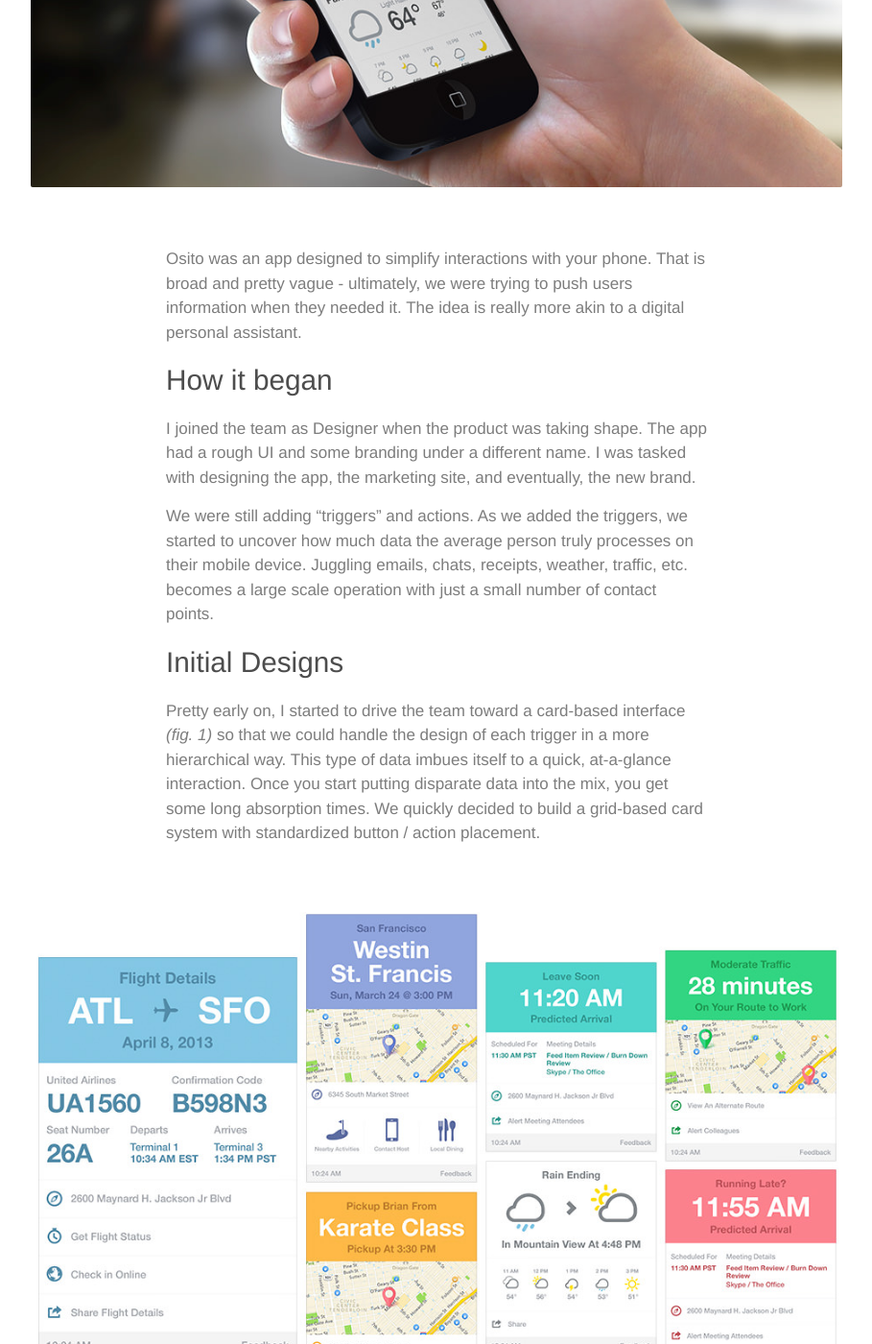
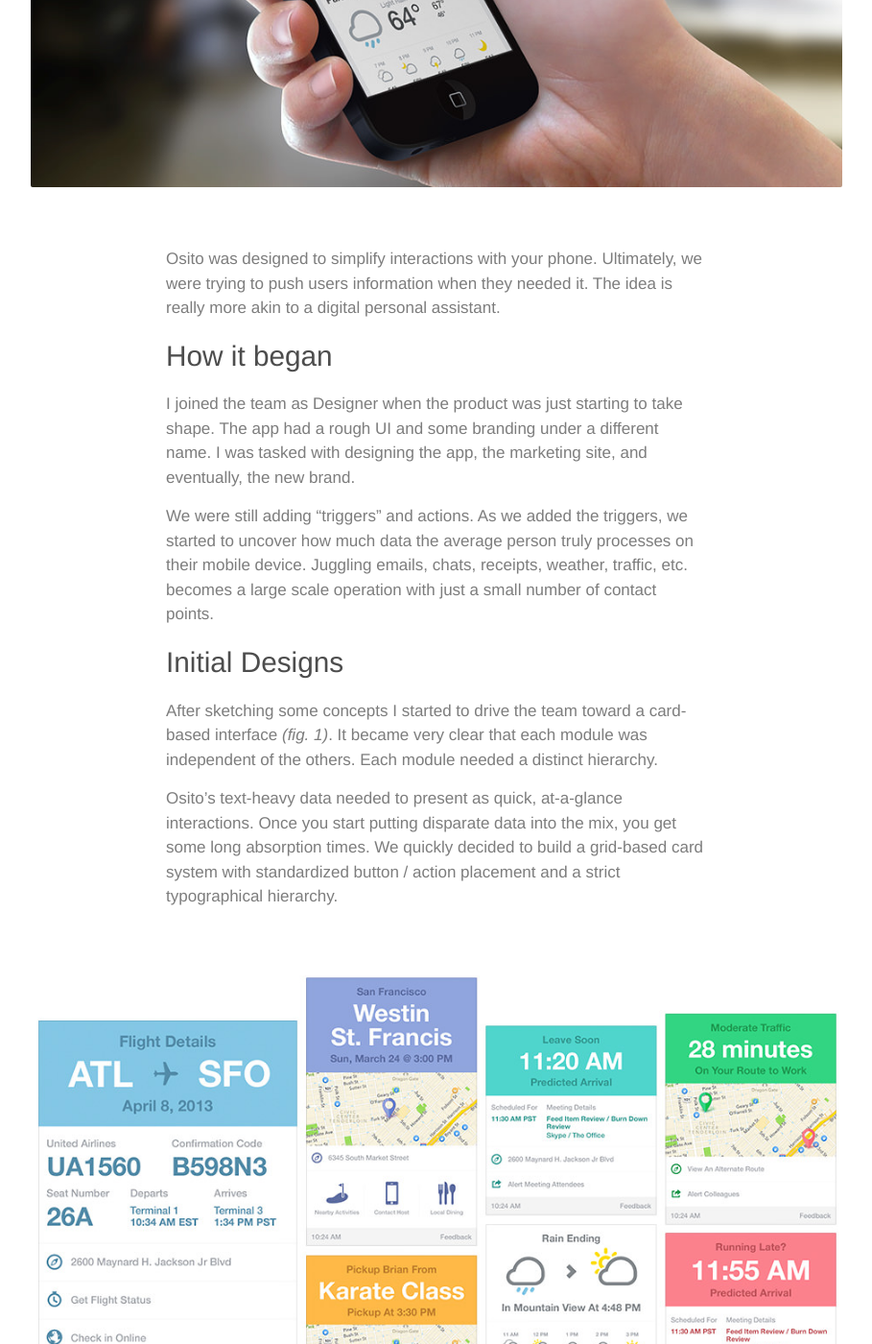
Before and after one commit to volanStudio/lucassmith.me, a Jekyll site: the page built from _posts/projects/2014-10-30-osito.markdown, in a window 1280 px wide and 1400 px high, scrolled down 603 px. Shown: the whole window at 96% size, without its empty margins (185-1094 px from the left). Built offline with Jekyll 4.4.1, drawn with Linux system fonts in a browser that asks for light colours; some web fonts are replaced; some of the changed text lies outside the part shown.

Commit message:
refined osito case study text

```diff
--- a/_posts/projects/2014-10-30-osito.markdown
+++ b/_posts/projects/2014-10-30-osito.markdown
@@ -7,17 +7,19 @@ img:        Osito-1-action.jpg
 thumb:      thumb-Osito.jpg
 short:      Osito was an app designed to simplify interactions with your phone. That is broad and pretty vague - ultimately, we were trying to push users information when they needed it. The idea is really more akin to a digital personal assistant.
 ---
-Osito was an app designed to simplify interactions with your phone. That is broad and pretty vague - ultimately, we were trying to push users information when they needed it. The idea is really more akin to a digital personal assistant.
+Osito was designed to simplify interactions with your phone. Ultimately, we were trying to push users information when they needed it. The idea is really more akin to a digital personal assistant.
 
 ##How it began
 
-I joined the team as Designer when the product was taking shape. The app had a rough UI and some branding under a different name. I was tasked with designing the app, the marketing site, and eventually, the new brand.
+I joined the team as Designer when the product was just starting to take shape. The app had a rough UI and some branding under a different name. I was tasked with designing the app, the marketing site, and eventually, the new brand.
 
 We were still adding “triggers” and actions. As we added the triggers, we started to uncover how much data the average person truly processes on their mobile device. Juggling emails, chats, receipts, weather, traffic, etc. becomes a large scale operation with just a small number of contact points.
 
 ##Initial Designs
 
-Pretty early on, I started to drive the team toward a card-based interface *(fig. 1)* so that we could handle the design of each trigger in a more hierarchical way. This type of data imbues itself to a quick, at-a-glance interaction. Once you start putting disparate data into the mix, you get some long absorption times. We quickly decided to build a grid-based card system with standardized button / action placement.
+After sketching some concepts I started to drive the team toward a card-based interface *(fig. 1)*. It became very clear that each module was independent of the others. Each module needed a distinct hierarchy.
+
+Osito's text-heavy data needed to present as quick, at-a-glance interactions. Once you start putting disparate data into the mix, you get some long absorption times. We quickly decided to build a grid-based card system with standardized button / action placement and a strict typographical hierarchy.
 
 <figure>
   <img src="{{ site.url }}/img/Osito-2-cards.jpg">
@@ -53,9 +55,7 @@ This really started to come together over a few weeks in January/February of 201
 
 ##Conclusion
 
-Osito was an attempt to simplify interacting with your phone and became an act of reassuring the user that we were paying attention. Osito lacked the feedback loop that users crave. Bolting on a feedback loop ultimately didn’t work.
-
-Eventually we did pivot toward our strongest trigger - email. That is a story for a different case study…
+Osito was an attempt to simplify interacting with your phone and became an act of reassuring the user that we were paying attention. Osito lacked the feedback loop that users crave. Bolting on a feedback loop ultimately didn’t work. Eventually we did pivot toward our strongest trigger - email. That is a story for a different case study…
 
 ##Design Details
 
```
Also changed, not shown: other parts of _posts/projects/2014-10-30-osito.markdown (+1 -1 lines).
